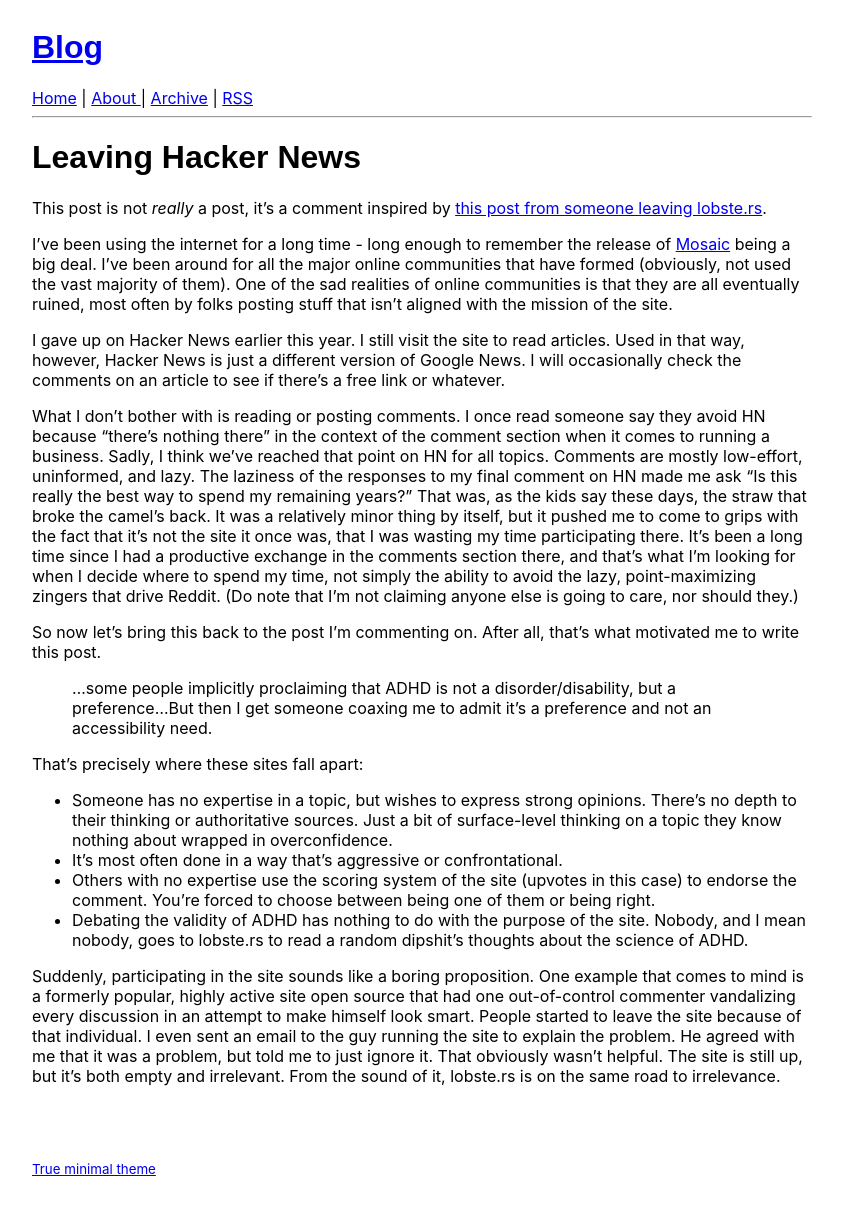
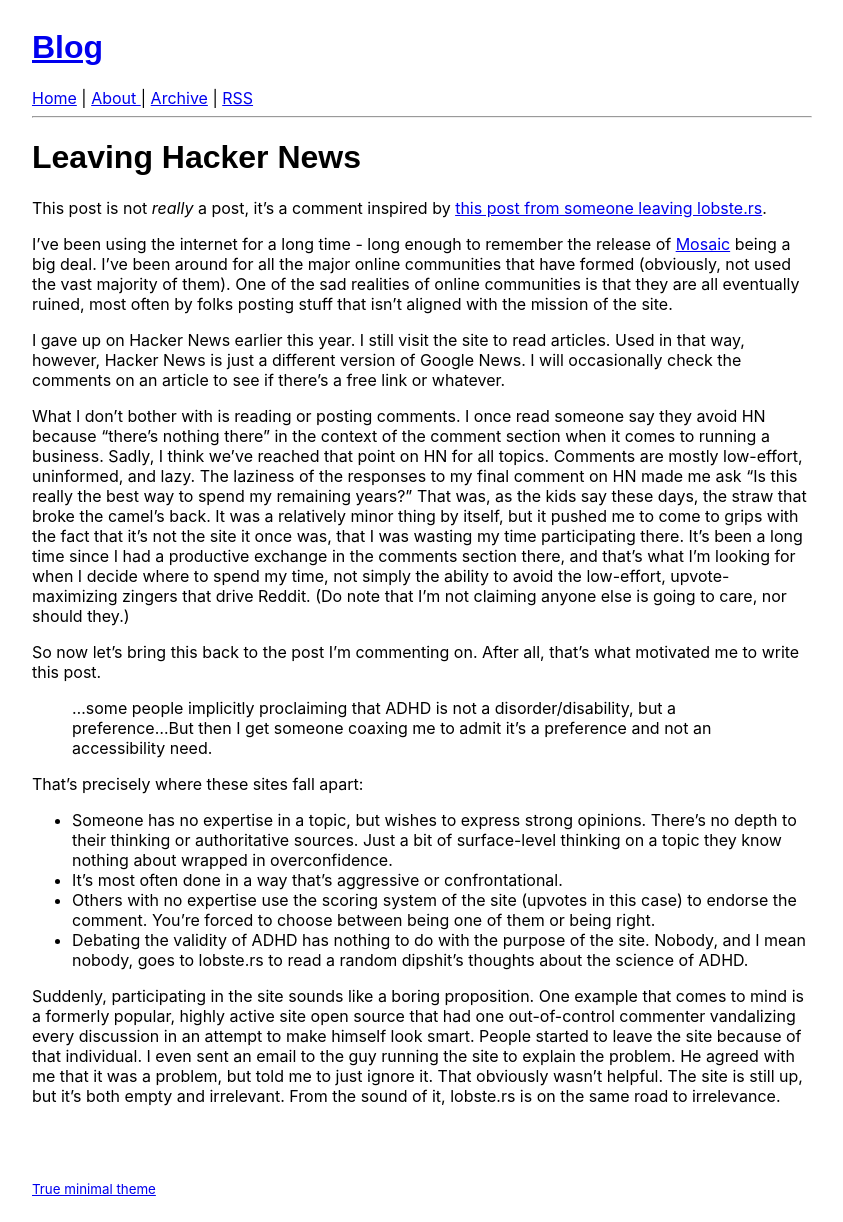
Before and after one commit to bachmeil/the-blog, a Jekyll site: the page built from _posts/2026-07-12-left-hacker-news.md, in a window 1280 px wide. Shown: the whole page, without its empty margins (218-1061 px from the left). Built offline with Jekyll 4.4.1, drawn with Linux system fonts in a browser that asks for light colours.

```diff
--- a/_posts/2026-07-12-left-hacker-news.md
+++ b/_posts/2026-07-12-left-hacker-news.md
@@ -8,7 +8,7 @@
 
 I gave up on Hacker News earlier this year. I still visit the site to read articles. Used in that way, however, Hacker News is just a different version of Google News. I will occasionally check the comments on an article to see if there's a free link or whatever.
 
-What I don't bother with is reading or posting comments. I once read someone say they avoid HN because "there's nothing there" in the context of the comment section when it comes to running a business. Sadly, I think we've reached that point on HN for all topics. Comments are mostly low-effort, uninformed, and lazy. The laziness of the responses to my final comment on HN made me ask "Is this really the best way to spend my remaining years?" That was, as the kids say these days, the straw that broke the camel's back. It was a relatively minor thing by itself, but it pushed me to come to grips with the fact that it's not the site it once was, that I was wasting my time participating there. It's been a long time since I had a productive exchange in the comments section there, and that's what I'm looking for when I decide where to spend my time, not simply the ability to avoid the lazy, point-maximizing zingers that drive Reddit. (Do note that I'm not claiming anyone else is going to care, nor should they.)
+What I don't bother with is reading or posting comments. I once read someone say they avoid HN because "there's nothing there" in the context of the comment section when it comes to running a business. Sadly, I think we've reached that point on HN for all topics. Comments are mostly low-effort, uninformed, and lazy. The laziness of the responses to my final comment on HN made me ask "Is this really the best way to spend my remaining years?" That was, as the kids say these days, the straw that broke the camel's back. It was a relatively minor thing by itself, but it pushed me to come to grips with the fact that it's not the site it once was, that I was wasting my time participating there. It's been a long time since I had a productive exchange in the comments section there, and that's what I'm looking for when I decide where to spend my time, not simply the ability to avoid the low-effort, upvote-maximizing zingers that drive Reddit. (Do note that I'm not claiming anyone else is going to care, nor should they.)
 
 So now let's bring this back to the post I'm commenting on. After all, that's what motivated me to write this post.
 
```
